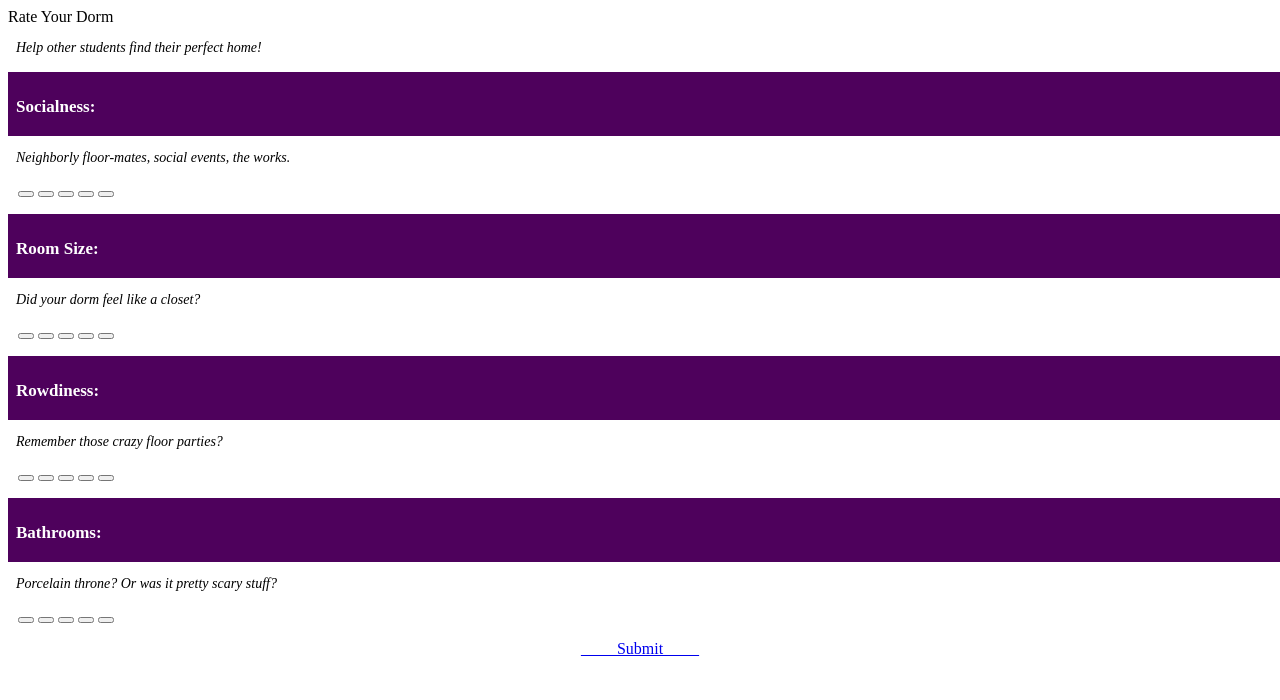
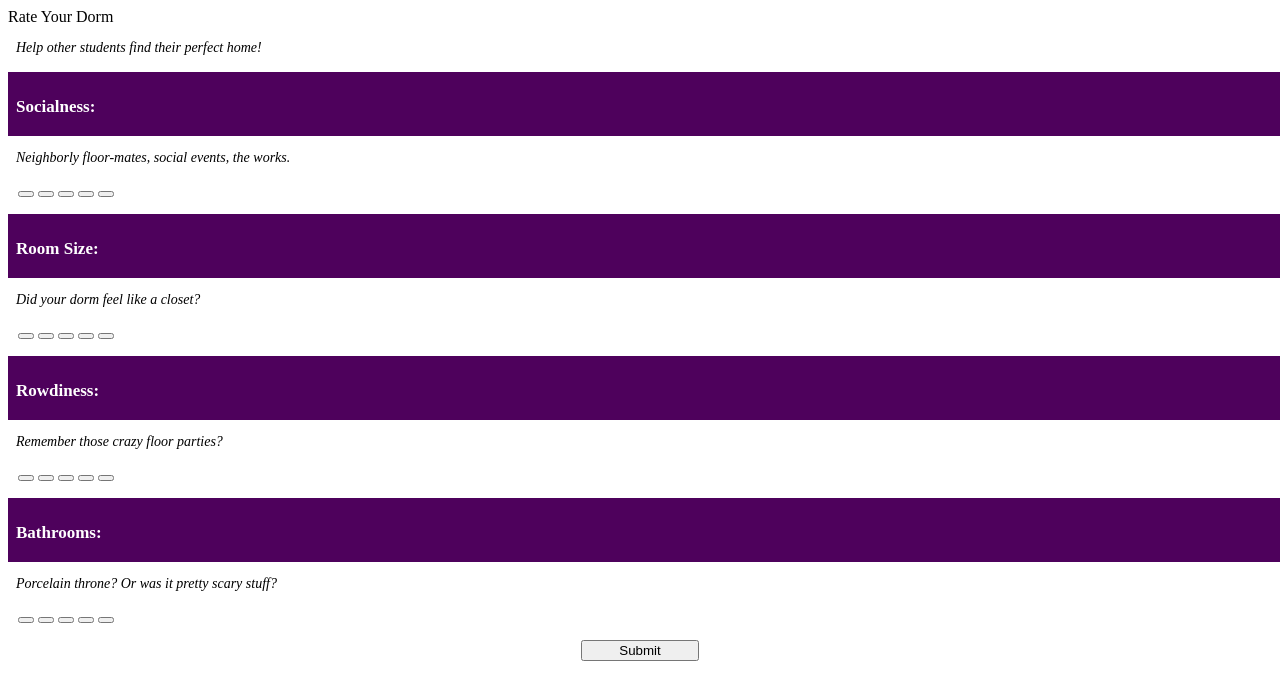
Before and after one commit to eecs394-spr15/DormIt, a website: page app/review/views/review.html in a window 1280 px wide. Drawn offline with Linux system fonts and the light colour scheme; files that its build step writes are made by us from their sources.

Commit message:
Fixed review page submit button

```diff
--- a/app/review/views/review.html
+++ b/app/review/views/review.html
@@ -75,7 +75,7 @@
             </div>
         </div>
             <div class="submit">
-                <a class="button button-outline button-dark" href="../homepage/index.html">&emsp;&emsp; Submit &emsp;&emsp;</a>
+                <super-navigate-back><button class="button button-outline button-dark">&emsp;&emsp; Submit &emsp;&emsp;</button></super-navigate-back>
             </div>
     </div>
 </div>
```
